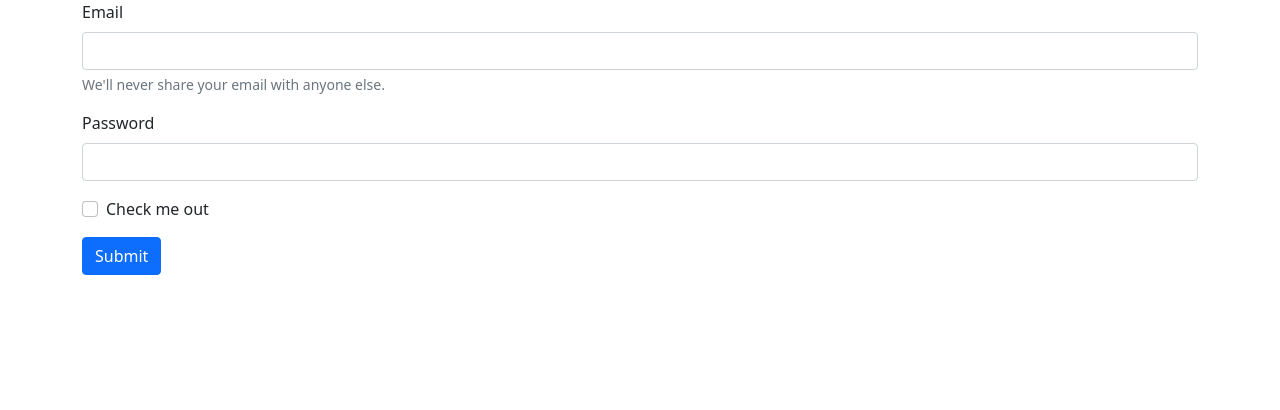
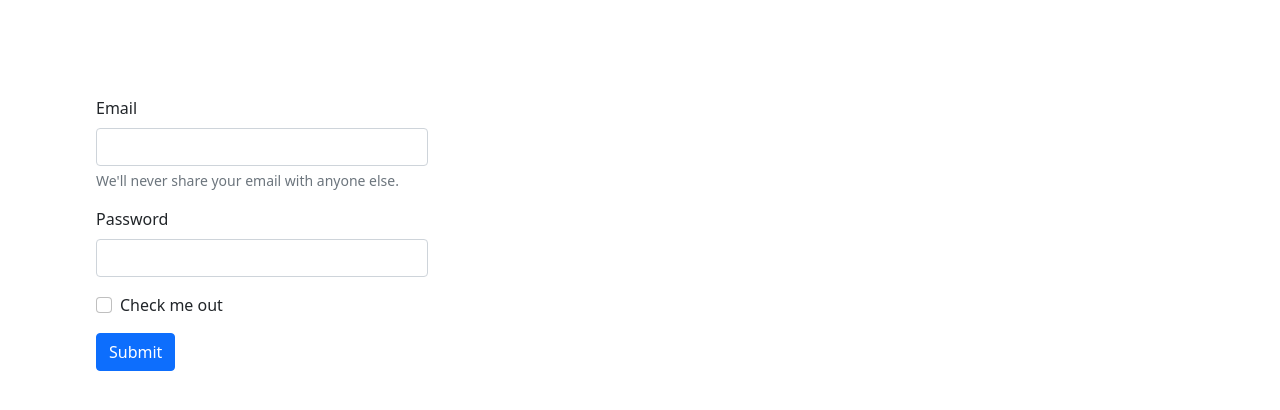
Before and after one commit to juanml30/tiotpe, a plain HTML site: page login.html in a window 1280 px wide. Drawn offline with nearby package versions, Linux system fonts and the light colour scheme.

Commit message:
Cambios en login

```diff
--- a/login.html
+++ b/login.html
@@ -9,9 +9,9 @@
         <link href="https://cdn.jsdelivr.net/npm/bootstrap@5.1.3/dist/css/bootstrap.min.css" rel="stylesheet" integrity="sha384-1BmE4kWBq78iYhFldvKuhfTAU6auU8tT94WrHftjDbrCEXSU1oBoqyl2QvZ6jIW3" crossorigin="anonymous">
     </head>
     <body>
-        <div class="container">
+        <div class="container m-5 p-5">
             <div class="row">
-                <div class="col">
+                <div class="col col-lg-4">
                     <form>
                         <div class="mb-3">
                           <label for="exampleInputEmail1" class="form-label">Email</label>
```
